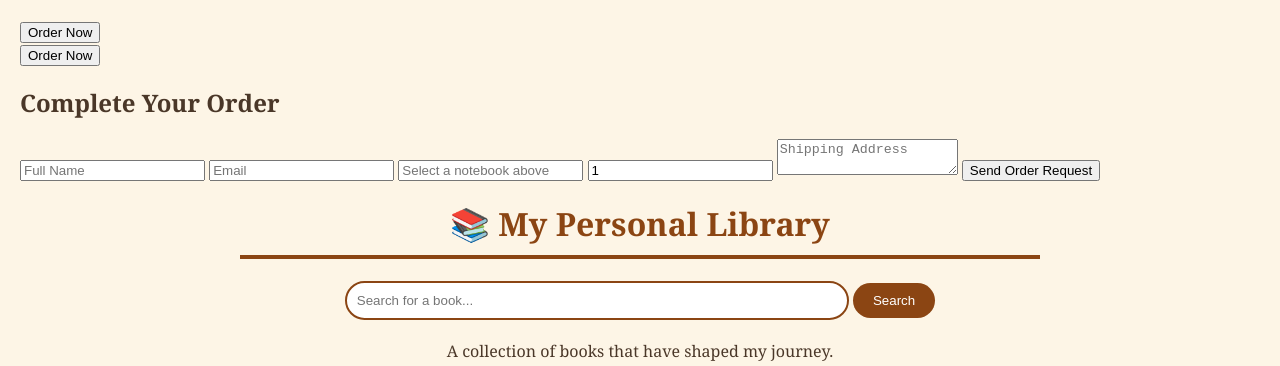
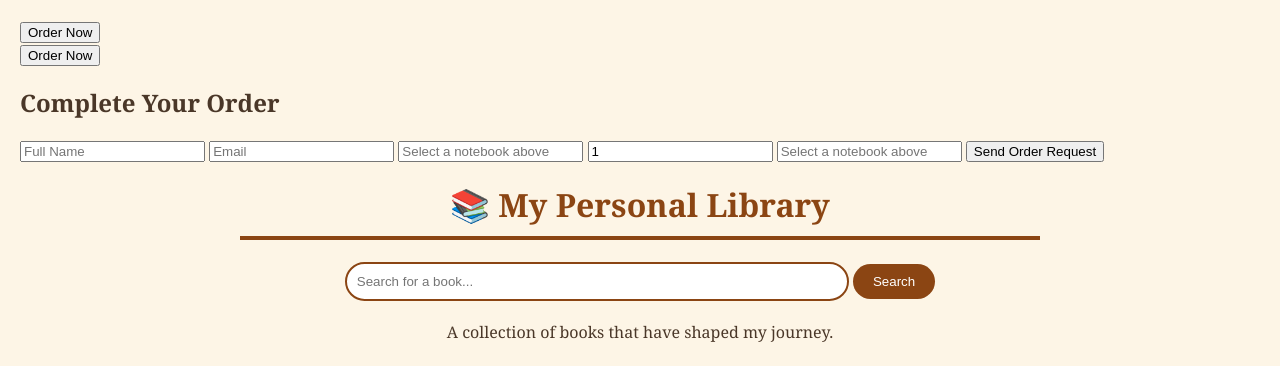
Before and after one commit to Evelyn212008/TypeMyPortfolio, a plain HTML site: page books.html in a window 1280 px wide. Shown: the top 366 px of the page. Drawn offline with Linux system fonts and the light colour scheme.

Commit message:
Add files via upload

```diff
--- a/books.html
+++ b/books.html
@@ -39,7 +39,7 @@
     <input type="email" name="email" placeholder="Email" required>
     <input type="text" name="product" id="product - display" readonly placeholder="Select a notebook above " required>
     <input type="number" name="quantity" value="1" min="1">
-    <textarea name="address" placeholder="Shipping Address" required></textarea>
+    <input type="text" name="product" id="product - display" readonly placeholder="Select a notebook above" required>
 
     <button type="submit">Send Order Request</button>
   </form>
@@ -103,11 +103,11 @@
 
   // THE FIX: This is the function the buttons are looking for
   function selectProduct(bookName, price) {
-    const displayBox = document.getElementById('product-display');
+    const displayBox = document.getElementById('product - display');
     if (displayBox) {
       displayBox.value = bookName + " - " + price;
       // This slides the page down to the form
-      document.getElementById('order-form-section').scrollIntoView({ behavior: 'smooth' });
+      document.getElementById('order - form - section').scrollIntoView({ behavior: 'smooth' });
     }
   }
 </script>
```
